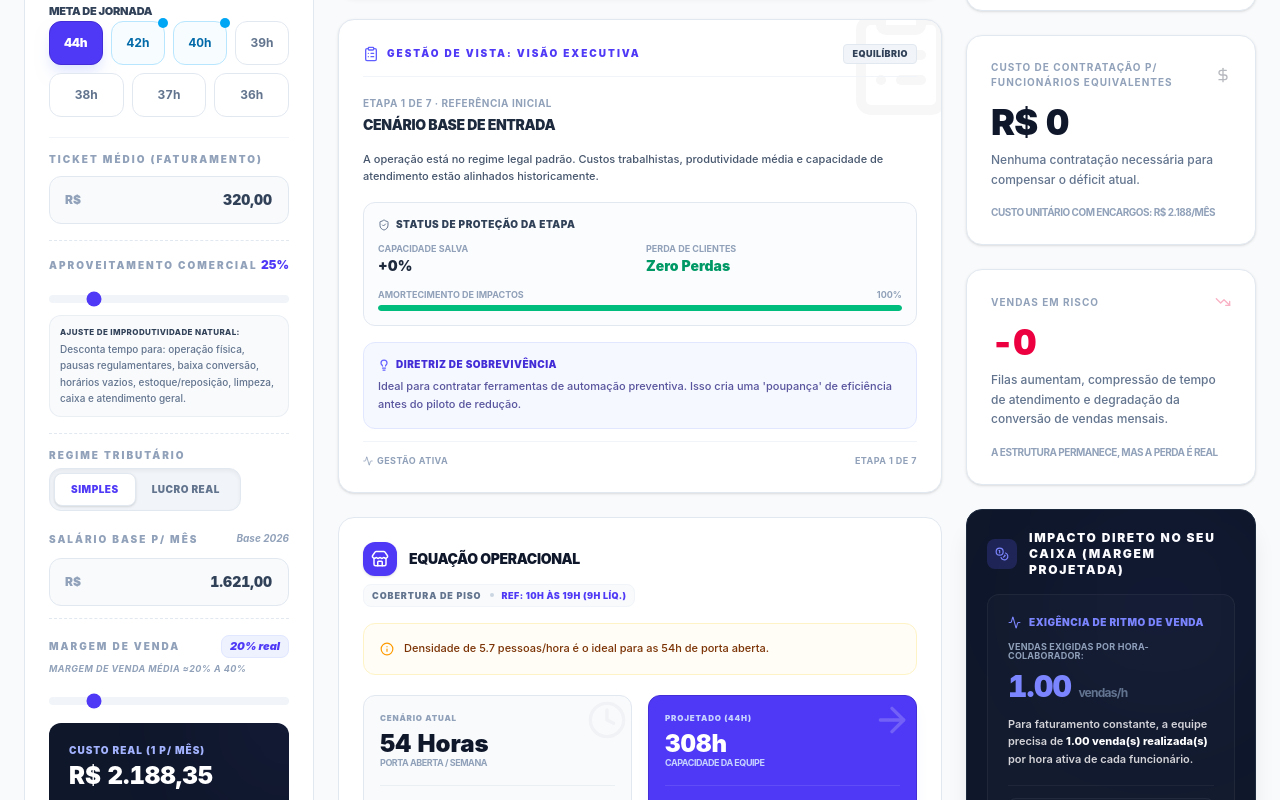
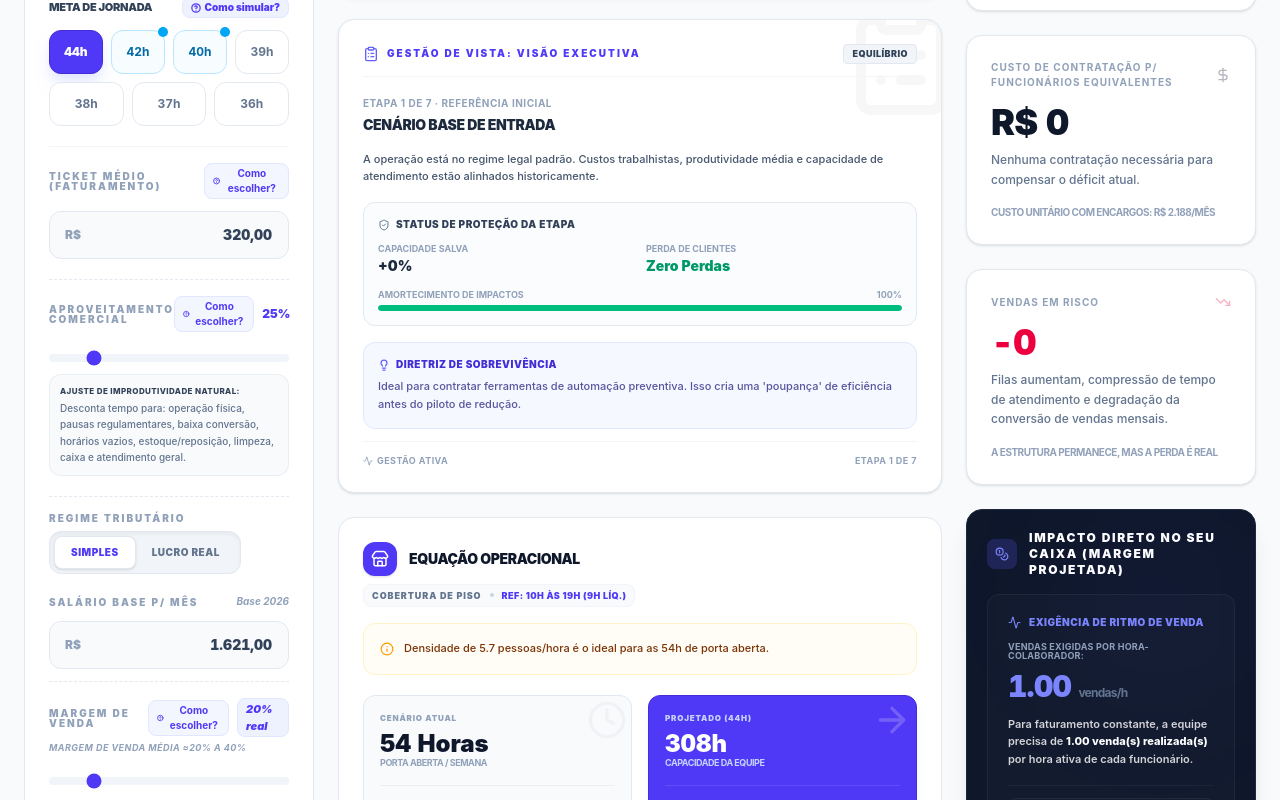
Before and after one commit to maatosmm-g/Simulador-de-Transicao, a React (Vite) app: page / in a window 1280 px wide. Shown: the part 320-1120 px from the top of the page. Built offline with nearby package versions, Linux system fonts and the light colour scheme.

Commit message:
feat: add help tooltips to control panel
Introduce localized help toggles to guide users through the simulation parameters in the control panel.

```diff
--- a/src/components/ControlPanel.tsx
+++ b/src/components/ControlPanel.tsx
@@ -1,4 +1,5 @@
-import { RotateCcw } from 'lucide-react';
+import { useState } from 'react';
+import { RotateCcw, HelpCircle } from 'lucide-react';
 import { SimulationParameters, MODEL_CALIBRATION } from '@/src/constants';
 import { cn } from '@/src/lib/utils';
 
@@ -13,6 +14,10 @@ interface ControlPanelProps {
 }
 
 export function ControlPanel({ params, setParams, lastValidHours, isInterlocked, currentHoursSelection, onTargetHoursChange, onReset }: ControlPanelProps) {
+  const [showHelp, setShowHelp] = useState(false);
+  const [showHelpTicket, setShowHelpTicket] = useState(false);
+  const [showHelpFAC, setShowHelpFAC] = useState(false);
+  const [showHelpMargin, setShowHelpMargin] = useState(false);
   const { TAX_MULTIPLIER, WEEKS_PER_MONTH } = MODEL_CALIBRATION;
 
   const formatBR = (val: number) =>
@@ -97,8 +102,31 @@ export function ControlPanel({ params, setParams, lastValidHours, isInterlocked,
           </div>
 
           <div className="space-y-3 pt-2">
+            <div className="flex items-center justify-between">
               <label className="text-[11px] font-black text-slate-700 uppercase tracking-tight">Meta de Jornada</label>
-            <div className="flex gap-2 flex-wrap">
+              <button
+                type="button"
+                onClick={() => setShowHelp(!showHelp)}
+                className="text-[10px] font-black text-indigo-600 hover:text-indigo-700 flex items-center gap-1 transition-all cursor-pointer select-none bg-indigo-50 border border-indigo-100 hover:bg-indigo-100/70 px-2 py-0.5 rounded-lg active:scale-95"
+              >
+                <HelpCircle size={10} className="stroke-[3px]" />
+                Como simular?
+              </button>
+            </div>
+
+            {showHelp && (
+              <div className="bg-amber-500/[0.04] border border-amber-500/20 p-3 rounded-xl text-[10px] text-amber-900 font-medium leading-relaxed animate-fadeIn">
+                <span className="font-extrabold text-amber-700 block uppercase text-[8px] tracking-wider mb-0.5">
+                  Simulação Gradual Obrigatória:
+                </span>
+                A legislação exige transição gradual (reduzir degrau por degrau). O sistema impede "saltos" diretos (ex: de 44h para 36h) para simular o faturamento real e impacto gradual acumulado.
+                <span className="block mt-1 font-bold text-amber-700">
+                  Operação recomendada: 44h ➜ 42h ➜ 40h ... sequencialmente. Caso erre uma etapa ou trave a simulação, basta clicar no botão de reset para reiniciar o fluxo.
+                </span>
+              </div>
+            )}
+
+            <div className="flex gap-2 flex-wrap animate-fadeIn">
               {[44, 42, 40, 39, 38, 37, 36].map((h) => {
                 const isActive = currentHoursSelection === h;
                 const isThisInvalid = isInterlocked && isActive;
@@ -138,11 +166,30 @@ export function ControlPanel({ params, setParams, lastValidHours, isInterlocked,
         </div>
 
           {/* Ticket */}
-        <div className="pt-4 border-t border-slate-100 space-y-4">
-          <div className="space-y-3">
+          <div className="pt-4 border-t border-slate-100 space-y-3">
+            <div className="flex items-center justify-between">
               <label className="block text-[10px] font-black text-slate-400 uppercase tracking-[0.2em] leading-none">
                 Ticket Médio (Faturamento)
               </label>
+              <button
+                type="button"
+                onClick={() => setShowHelpTicket(!showHelpTicket)}
+                className="text-[10px] font-bold text-indigo-600 hover:text-indigo-700 flex items-center gap-1 transition-all cursor-pointer bg-indigo-50/70 hover:bg-indigo-100 border border-indigo-100 px-2 py-0.5 rounded-lg active:scale-95"
+              >
+                <HelpCircle size={10} className="stroke-[3px]" />
+                Como escolher?
+              </button>
+            </div>
+
+            {showHelpTicket && (
+              <div className="bg-indigo-500/[0.03] border border-indigo-500/15 p-3 rounded-xl text-[10px] text-zinc-600 font-medium leading-relaxed space-y-1 animate-fadeIn">
+                <span className="font-extrabold text-indigo-700 block uppercase text-[8px] tracking-wider">
+                  Valor Médio das Transações:
+                </span>
+                <p>É o faturamento total do último mês dividido pelo número total de vendas. Se cada cliente gasta, em média, R$ 160 por compra, digite 160.</p>
+              </div>
+            )}
+
             <div className="relative">
               <span className="absolute left-4 top-1/2 -translate-y-1/2 text-xs font-black text-slate-400">R$</span>
               <input
@@ -166,10 +213,34 @@ export function ControlPanel({ params, setParams, lastValidHours, isInterlocked,
               <label className="block text-[10px] font-black text-slate-400 uppercase tracking-[0.2em] leading-none">
                 Aproveitamento Comercial
               </label>
+              <div className="flex items-center gap-2">
+                <button
+                  type="button"
+                  onClick={() => setShowHelpFAC(!showHelpFAC)}
+                  className="text-[10px] font-bold text-indigo-600 hover:text-indigo-700 flex items-center gap-1 transition-all cursor-pointer bg-indigo-50/70 hover:bg-indigo-100 border border-indigo-100 px-2 py-0.5 rounded-lg active:scale-95"
+                >
+                  <HelpCircle size={10} className="stroke-[3px]" />
+                  Como escolher?
+                </button>
                 <span className="text-xs font-black text-indigo-600 tabular-nums">
                   {Math.round(params.commercialEfficiency * 100)}%
                 </span>
               </div>
+            </div>
+
+            {showHelpFAC && (
+              <div className="bg-indigo-500/[0.03] border border-indigo-500/15 p-3 rounded-xl text-[10px] text-zinc-600 font-medium leading-relaxed space-y-2 animate-fadeIn">
+                <span className="font-extrabold text-indigo-700 block uppercase text-[8px] tracking-wider">
+                  Guia do Fator de Aproveitamento Comercial (FAC):
+                </span>
+                <p>Estima a porcentagem de tempo que a equipe passa executando e atenta a atividades puramente comerciais.</p>
+                <ul className="list-disc list-inside text-[9px] text-slate-500 space-y-1">
+                  <li><span className="font-bold text-zinc-700">20% a 30% (Recomendado/Shoppings):</span> Para lojas com tráfego oscilante, pausas regulamentares, arrumação de estoque e ociosidade natural.</li>
+                  <li><span className="font-bold text-zinc-700">40% a 60% (Alta Densidade):</span> Mercados, drogarias e restaurantes de alto fluxo diário com pouca ociosidade.</li>
+                  <li><span className="font-bold text-zinc-700">70% a 90% (Serviços):</span> Consultórios de atendimento individual agendado por hora.</li>
+                </ul>
+              </div>
+            )}
 
             <input
               type="range"
@@ -249,10 +320,35 @@ export function ControlPanel({ params, setParams, lastValidHours, isInterlocked,
                   <label className="block text-[10px] font-black text-slate-400 uppercase tracking-[0.2em] leading-none">
                     Margem de Venda
                   </label>
+                  <div className="flex items-center gap-2">
+                    <button
+                      type="button"
+                      onClick={() => setShowHelpMargin(!showHelpMargin)}
+                      className="text-[10px] font-bold text-indigo-600 hover:text-indigo-700 flex items-center gap-1 transition-all cursor-pointer bg-indigo-50/70 hover:bg-indigo-100 border border-indigo-100 px-2 py-0.5 rounded-lg active:scale-95"
+                    >
+                      <HelpCircle size={10} className="stroke-[3px]" />
+                      Como escolher?
+                    </button>
                     <span className="text-[11px] font-black text-indigo-600 bg-indigo-50 px-2 py-0.5 rounded-lg border border-indigo-100 italic">
                       {Math.round(params.grossMargin * 100)}% real
                     </span>
                   </div>
+                </div>
+
+                {showHelpMargin && (
+                  <div className="bg-indigo-500/[0.03] border border-indigo-500/15 p-3 rounded-xl text-[10px] text-zinc-600 font-medium leading-relaxed space-y-2 my-2 animate-fadeIn">
+                    <span className="font-extrabold text-indigo-700 block uppercase text-[8px] tracking-wider">
+                      Margem Bruta Recomendada:
+                    </span>
+                    <p>Qual a margem média que seu negócio obtém descontando apenas os custos diretos das mercadorias vendidas (CMV) ou insumos diretos?</p>
+                    <ul className="list-disc list-inside text-[9px] text-slate-500 space-y-1">
+                      <li><span className="font-bold text-zinc-700">20% a 30%:</span> Eletrônicos, autopeças, atacados e redes de mercado.</li>
+                      <li><span className="font-bold text-zinc-700">40% a 65%:</span> Vestuário, calçados, franquias de moda, decoração e brinquedos.</li>
+                      <li><span className="font-bold text-zinc-700">60% a 80%:</span> Alimentação/restaurantes, serviços recorrentes ou estética.</li>
+                    </ul>
+                  </div>
+                )}
+
                 <p className="text-[9px] text-slate-400 font-bold mt-1 uppercase tracking-wider italic">
                   Margem de Venda média ≈20% a 40%
                 </p>
@@ -342,6 +438,5 @@ export function ControlPanel({ params, setParams, lastValidHours, isInterlocked,
           </div>
         </div>
       </div>
-    </div>
   );
 }
```
Lines whose indentation alone changed are shown as unchanged.
